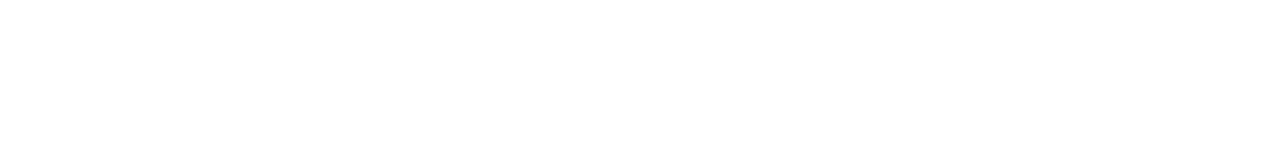
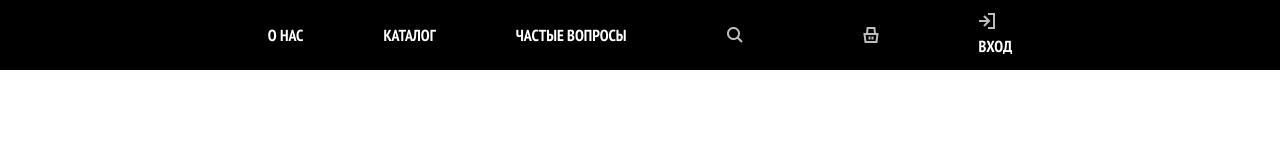
Before and after one commit to alex-rav/barber_shop, a plain HTML site: page index.html in a window 1280 px wide. Drawn offline with Linux system fonts and the light colour scheme.

Commit message:
Набросал навигацию Но не до конца

```diff
--- a/css/main.css
+++ b/css/main.css
@@ -1,2 +1,60 @@
 @import "./reset.css";
-@import url('https://fonts.googleapis.com/css2?family=PT+Sans+Narrow:wght@700&family=PT+Sans:wght@400;700&display=swap')
+@import url('https://fonts.googleapis.com/css2?family=PT+Sans+Narrow:wght@700&family=PT+Sans:wght@400;700&display=swap');
+
+/* Header */
+
+/* Navigation - Header */
+.nav {
+    display: flex;
+    flex-direction: row;
+    justify-content: center;
+    align-items: center;
+    padding: 0px;
+    gap: 80px;
+
+    width: 100%;
+    height: 70px;
+
+    font-family: "PT Sans Narrow", sans-serif;
+    font-weight: 700;
+    font-size: 16px;
+    line-height: 140%;
+
+    background-color: #000000;
+    color: #FFFFFF;
+}
+
+.nav a {
+    color: #FFFFFF;
+}
+
+.left_part {
+    display: flex;
+    flex-direction: row;
+    align-items: center;
+    padding: 0px;
+    gap: 80px;
+}
+
+.right_part {
+    display: flex;
+    flex-direction: row;
+    align-items: center;
+    padding: 0px;
+    gap: 80px;
+}
+
+/*
+display: flex;
+flex-direction: row;
+align-items: center;
+padding: 0px;
+gap: 80px;
+
+position: absolute;
+width: 320px;
+height: 70px;
+left: 0px;
+top: 0px;
+
+*/
--- a/index.html
+++ b/index.html
@@ -7,6 +7,19 @@
     <link rel="stylesheet" href="./css/main.css">
 </head>
 <body>
-
+   <header class="header">
+        <nav class="nav">
+            <ul class="left_part">
+                <li><a href="#!">О НАС</a></li>
+                <li><a href="#!">КАТАЛОГ</a></li>
+                <li><a href="#!">ЧАСТЫЕ ВОПРОСЫ</a></li>
+            </ul>
+            <ul class="right_part">
+                <li><a href="#!"><img src="./img/icons/search.png" alt="" class="search"></a></li>
+                <li><a href="#!"><img src="./img/icons/basker.png" alt="" class="basket"></a></li>
+                <li><a href="#!"><img src="./img/icons/login.png" alt="" class="login"><p>ВХОД</p></a></li>
+            </ul>
+        </nav>
+   </header>
 </body>
 </html>
```
Also changed, not shown: img/icons/basker.png (added), img/icons/login.png (added), img/icons/search.png (added), img/icons/search.svg (added).
